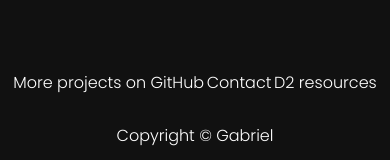
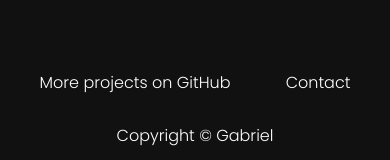
Before and after one commit to hummusaki/MortfolioV3, a plain HTML site: page index.html in a window 390 px wide. Shown: the part 3037-3197 px from the top of the page. Drawn offline with nearby package versions, Linux system fonts and the light colour scheme.

Commit message:
Removed D2 anchor
mobile got bugged out

```diff
--- a/index.html
+++ b/index.html
@@ -408,13 +408,6 @@
             >
               Contact
             </a>
-            <a
-              href="https://gabmort.me/d2"
-              class="footer__social--link link__hover-effect link__hover-effect--white"
-              target="_blank"
-            >
-              D2 resources
-            </a>
           </div>
           <div class="footer__copyright"> Copyright © Gabriel </div>
         </div>
```
